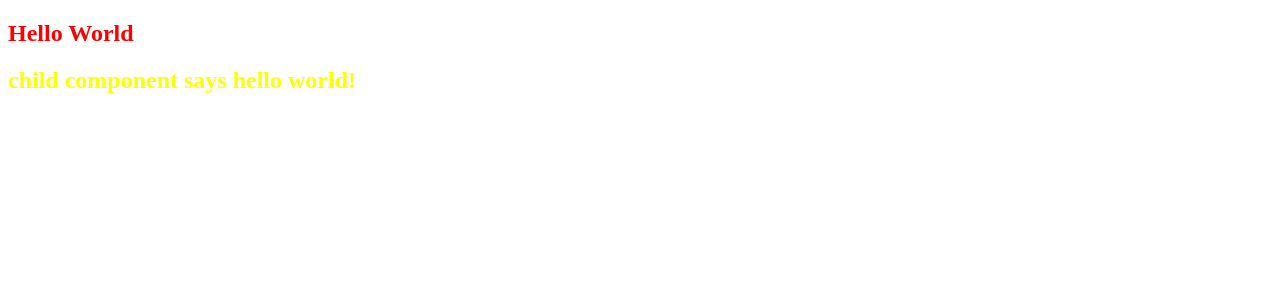
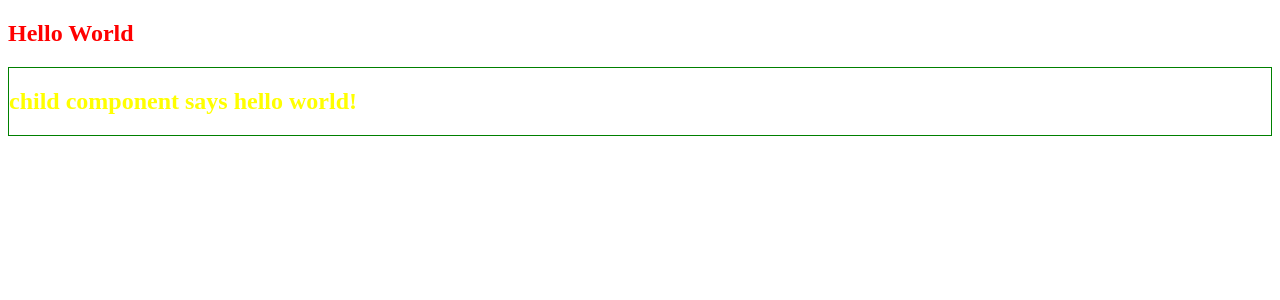
Before and after one commit to SwathyInfomap/lifecyclehooks, an Angular app: page / in a window 1280 px wide. Shown: the top 300 px of the page. Built offline with nearby package versions, Linux system fonts and the light colour scheme.

Commit message:
adding styles using .host

```diff
--- a/src/app/app.component.html
+++ b/src/app/app.component.html
@@ -1,2 +1,2 @@
 <h2>Hello World</h2>
-<app-child></app-child>
+<app-child class="active"></app-child>
--- a/src/app/child/child.component.css
+++ b/src/app/child/child.component.css
@@ -1 +1,9 @@
-@import '../../assets/external-styles.css'
+@import '../../assets/external-styles.css';
+
+:host{    display: block;
+    border: 1px solid red;}
+
+
+:host(.active){
+    border: 1px solid green;
+}
--- a/src/app/child/child.component.ts
+++ b/src/app/child/child.component.ts
@@ -1,4 +1,4 @@
-import { Component, Input, Output, EventEmitter } from '@angular/core';
+import { Component, Input, Output, EventEmitter, ViewEncapsulation } from '@angular/core';
 
 
 @Component({
@@ -6,7 +6,8 @@ import { Component, Input, Output, EventEmitter } from '@angular/core';
   standalone: true,
   imports: [],
   templateUrl: './child.component.html',
-  styleUrl: './child.component.css'
+  styleUrl: './child.component.css',
+  //encapsulation:ViewEncapsulation.None/**to apply styles globally */
 })
 export class ChildComponent {
   @Input() childMessage:any;
```
